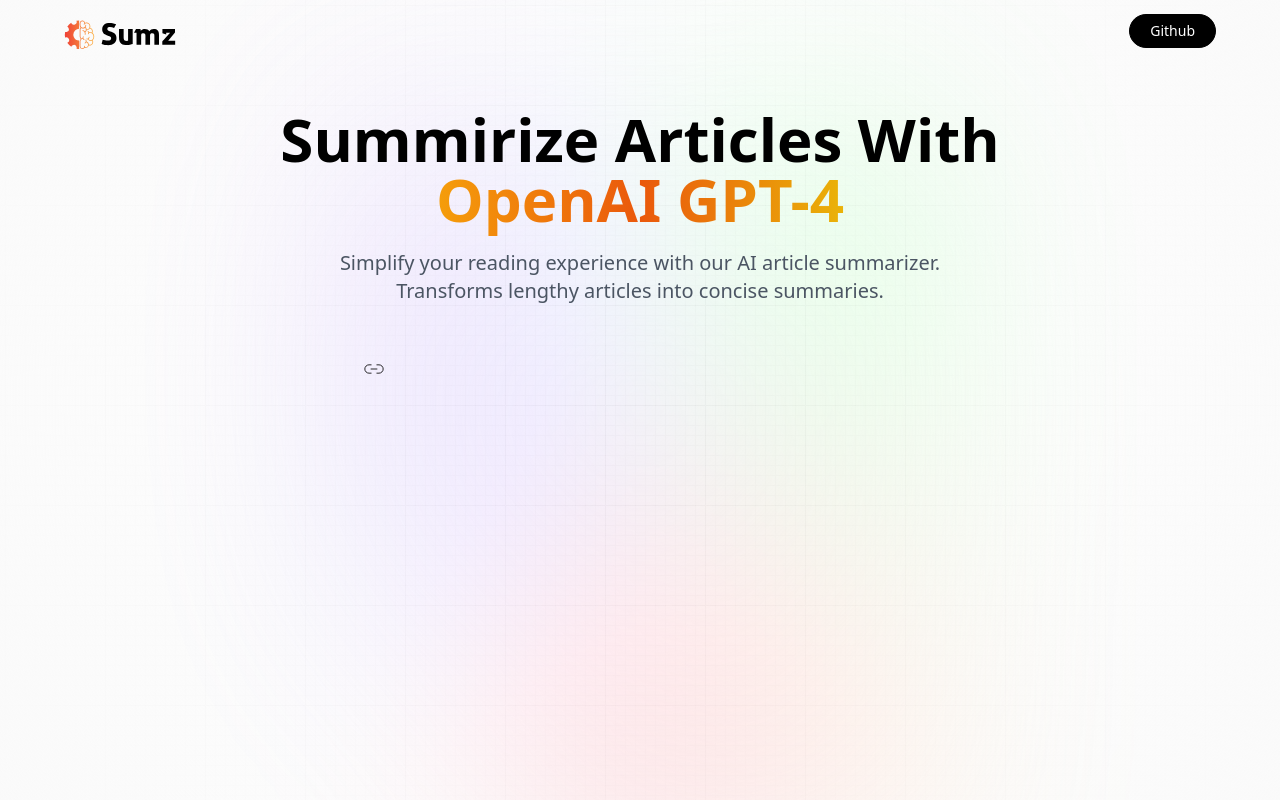
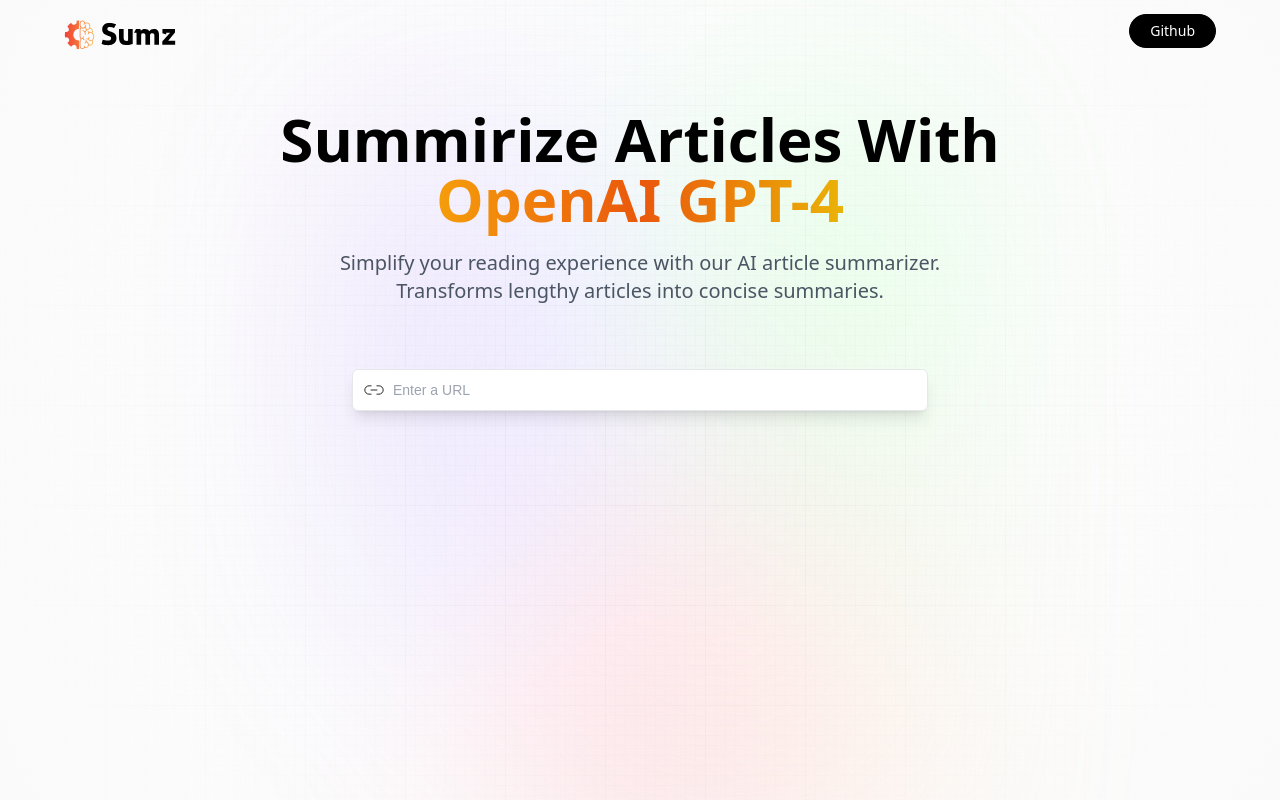
Before and after one commit to 888Greys/Ai_Article_Summurizor, a React (Vite) app: page / in a window 1280 px wide. Built offline with nearby package versions, Linux system fonts and the light colour scheme.

Commit message:
Added a URL input field to Demo component form

```diff
--- a/src/components/Demo.jsx
+++ b/src/components/Demo.jsx
@@ -13,6 +13,13 @@
           alt='link_icon'
           className='absolute left-0 my-2 ml-3 w-5'/>
 
+          <input className='url_input peer'
+          type='url'
+          placeholder='Enter a URL'
+          value=""
+          onChange={() => {}}
+          required/>
+
         </form>
       </div>
     </section>
```
